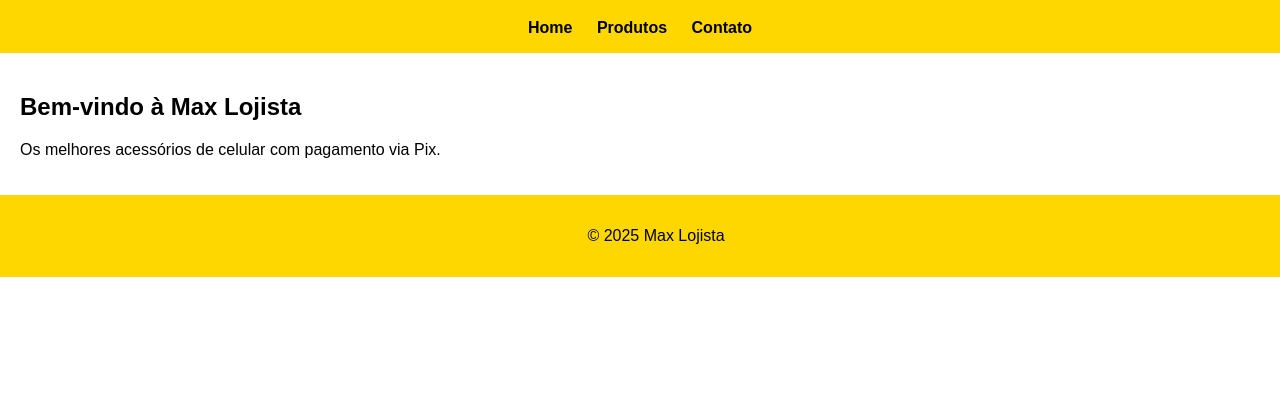
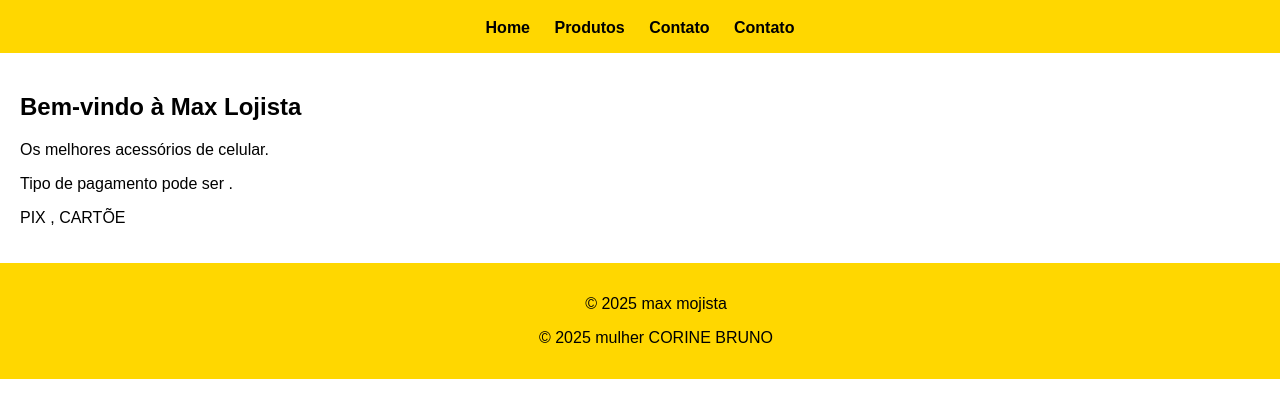
Before and after one commit to makenson83/MAX-LOJISTA, a plain HTML site: page index.html in a window 1280 px wide. Shown: the part 77-494 px from the top of the page. Drawn offline with Linux system fonts and the light colour scheme.

Commit message:
Update index.html

```diff
--- a/index.html
+++ b/index.html
@@ -14,16 +14,20 @@
       <a href="index.html">Home</a>
       <a href="produtos.html">Produtos</a>
       <a href="contato.html">Contato</a>
+      <a href="Passagem de aérea.html">Contato</a>
     </nav>
   </header>
   <main>
     <section>
       <h2>Bem-vindo à Max Lojista</h2>
-      <p>Os melhores acessórios de celular com pagamento via Pix.</p>
+      <p>Os melhores acessórios de celular.</p>
+      <p>Tipo de pagamento pode ser .</p>
+      <p> PIX , CARTÕE  </p>
     </section>
   </main>
   <footer>
-    <p>&copy; 2025 Max Lojista</p>
+    <p>&copy; 2025 max mojista</p>
+    <p>&copy; 2025 mulher CORINE BRUNO</p>
   </footer>
 </body>
 </html>
```
